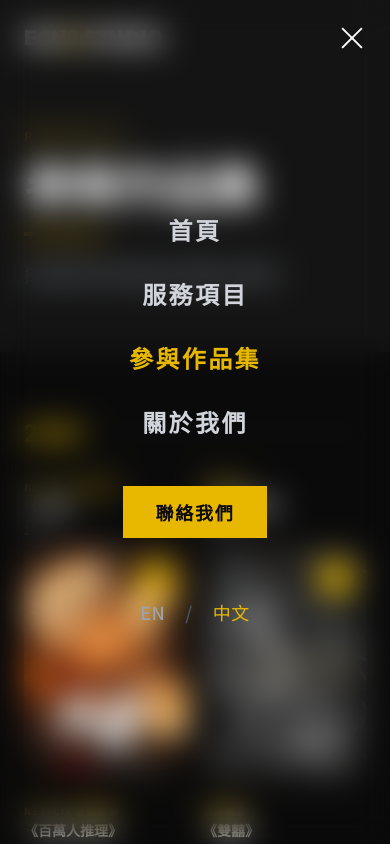
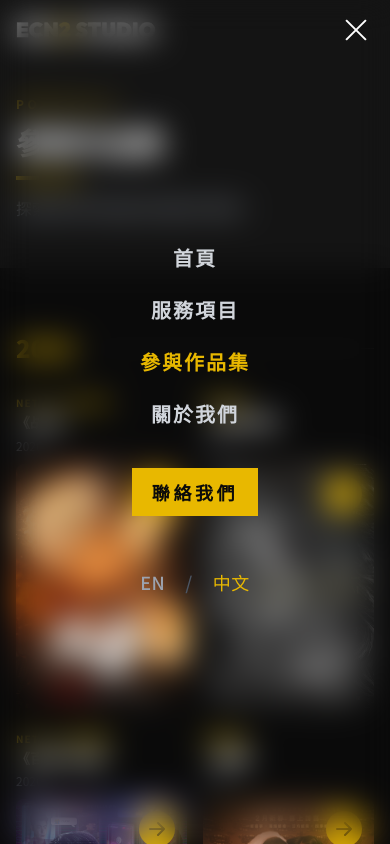
Before and after one commit to ecn2studio/ecn2studio-website, a Next.js app: page /latest in a window 390 px wide. Both pictures are taken after a click on the button 352 px from the left and 38 px from the top of the page. Shown: the top 844 px of the page. Built offline with nearby package versions, Linux system fonts and the light colour scheme.

Commit message:
優化手機版排版與作品集頁首響應式顯示
調整全站手機間距與按鈕尺寸，優化 Header 手機導覽操作體驗，並修正 latest 頁首為可切換語系的響應式版型。

Made-with: Cursor

```diff
--- a/src/app/globals.css
+++ b/src/app/globals.css
@@ -26,19 +26,19 @@
 
 @layer components {
   .section-padding {
-    @apply px-6 md:px-12 lg:px-20 xl:px-32;
+    @apply px-4 sm:px-6 md:px-12 lg:px-20 xl:px-32;
   }
 
   .btn-primary {
-    @apply inline-block bg-accent text-dark-900 font-bold px-8 py-3
-           text-sm uppercase tracking-widest
+    @apply inline-block bg-accent text-dark-900 font-bold px-5 sm:px-8 py-2.5 sm:py-3
+           text-xs sm:text-sm uppercase tracking-[0.2em] sm:tracking-widest
            hover:bg-accent-hover transition-all duration-300
            border-none cursor-pointer;
   }
 
   .btn-outline {
-    @apply inline-block border-2 border-white text-white font-bold px-8 py-3
-           text-sm uppercase tracking-widest
+    @apply inline-block border-2 border-white text-white font-bold px-5 sm:px-8 py-2.5 sm:py-3
+           text-xs sm:text-sm uppercase tracking-[0.2em] sm:tracking-widest
            hover:bg-white hover:text-dark-900 transition-all duration-300
            cursor-pointer;
   }
--- a/src/app/latest/page.tsx
+++ b/src/app/latest/page.tsx
@@ -1,19 +1,24 @@
+ "use client";
+
 import Latest from "@/components/Latest";
+import { useLanguage } from "@/context/LanguageContext";
 
 export default function LatestPage() {
+  const { t } = useLanguage();
+
   return (
     <>
       {/* Page Banner */}
-      <section className="pt-32 pb-16 bg-dark-800 section-padding">
-        <span className="text-accent text-xs font-bold uppercase tracking-[0.3em] mb-4 block">
-          Portfolio
+      <section className="pt-24 sm:pt-28 md:pt-32 pb-12 sm:pb-16 bg-dark-800 section-padding">
+        <span className="text-accent text-xs font-bold uppercase tracking-[0.3em] mb-3 sm:mb-4 block">
+          {t("portfolioPage.label")}
         </span>
-        <h1 className="text-5xl md:text-7xl font-black uppercase tracking-tight mb-6">
-          參與作品集
+        <h1 className="text-3xl sm:text-4xl md:text-5xl lg:text-7xl font-black uppercase tracking-tight mb-4 sm:mb-6">
+          {t("portfolioPage.title")}
         </h1>
-        <div className="w-20 h-1 bg-accent" />
-        <p className="text-gray-400 text-lg mt-6 max-w-2xl">
-          探索我們參與過的影視製作專案。
+        <div className="w-16 sm:w-20 h-1 bg-accent" />
+        <p className="text-gray-400 text-base sm:text-lg mt-4 sm:mt-6 max-w-2xl">
+          {t("portfolioPage.desc")}
         </p>
       </section>
 
--- a/src/components/Header.tsx
+++ b/src/components/Header.tsx
@@ -34,8 +34,8 @@ export default function Header() {
     <header
       className={`fixed top-0 left-0 w-full z-50 transition-all duration-500 ${
         scrolled
-          ? "bg-dark-900/95 backdrop-blur-md shadow-lg py-3"
-          : "bg-transparent py-6"
+          ? "bg-dark-900/95 backdrop-blur-md shadow-lg py-2.5 sm:py-3"
+          : "bg-transparent py-4 sm:py-6"
       }`}
     >
       <div className="section-padding flex items-center justify-between">
@@ -96,7 +96,7 @@ export default function Header() {
         {/* Mobile Menu Button */}
         <button
           onClick={() => setMenuOpen(!menuOpen)}
-          className="md:hidden flex flex-col gap-1.5 z-50"
+          className="md:hidden flex flex-col gap-1.5 z-50 p-1"
           aria-label="Toggle menu"
         >
           <span
@@ -118,7 +118,7 @@ export default function Header() {
 
         {/* Mobile Menu */}
         <div
-          className={`fixed inset-0 bg-dark-900/98 backdrop-blur-lg flex flex-col items-center justify-center gap-8 transition-all duration-500 md:hidden ${
+          className={`fixed inset-0 bg-dark-900/98 backdrop-blur-lg flex flex-col items-center justify-center gap-6 sm:gap-8 transition-all duration-500 md:hidden ${
             menuOpen
               ? "opacity-100 pointer-events-auto"
               : "opacity-0 pointer-events-none"
@@ -128,7 +128,7 @@ export default function Header() {
             <Link
               key={link.href}
               href={link.href}
-              className={`text-2xl font-bold uppercase tracking-widest transition-colors duration-300 ${
+              className={`text-xl sm:text-2xl font-bold uppercase tracking-widest transition-colors duration-300 ${
                 pathname === link.href
                   ? "text-accent"
                   : "text-gray-300 hover:text-accent"
```
